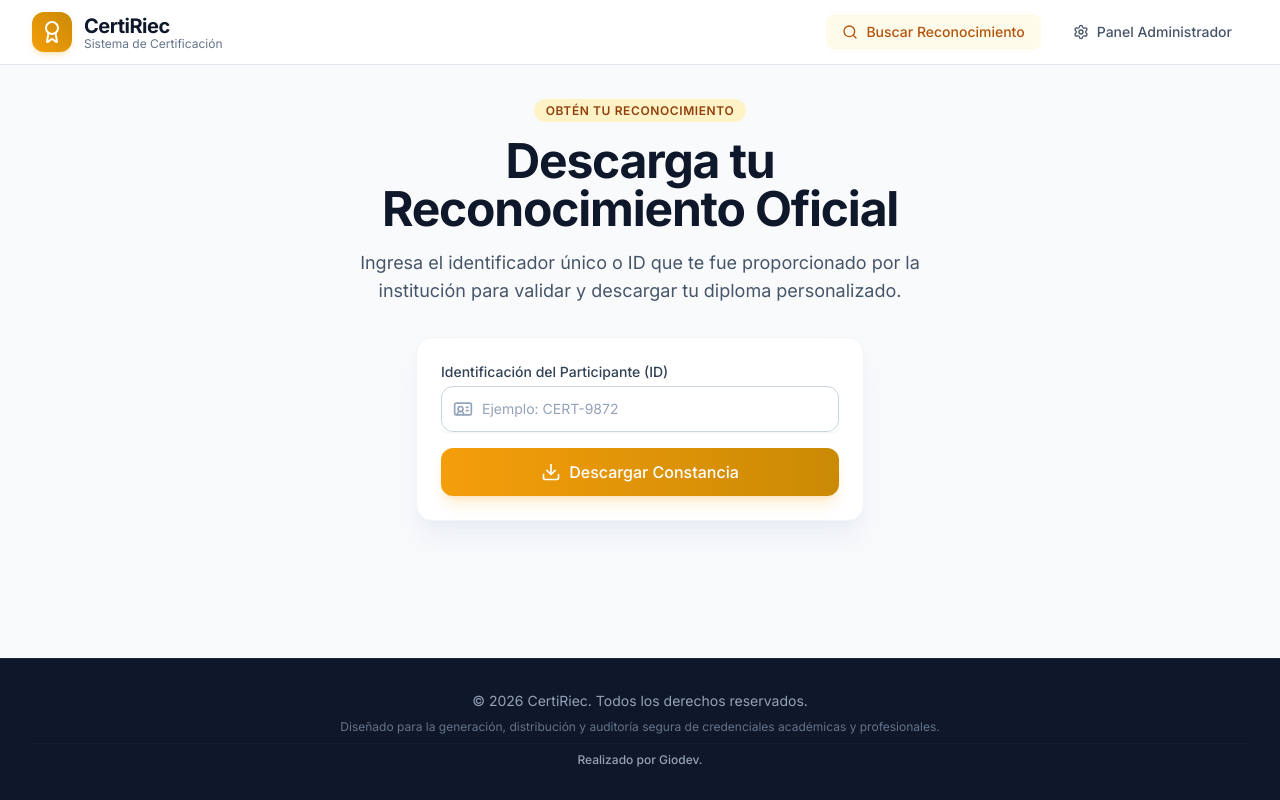
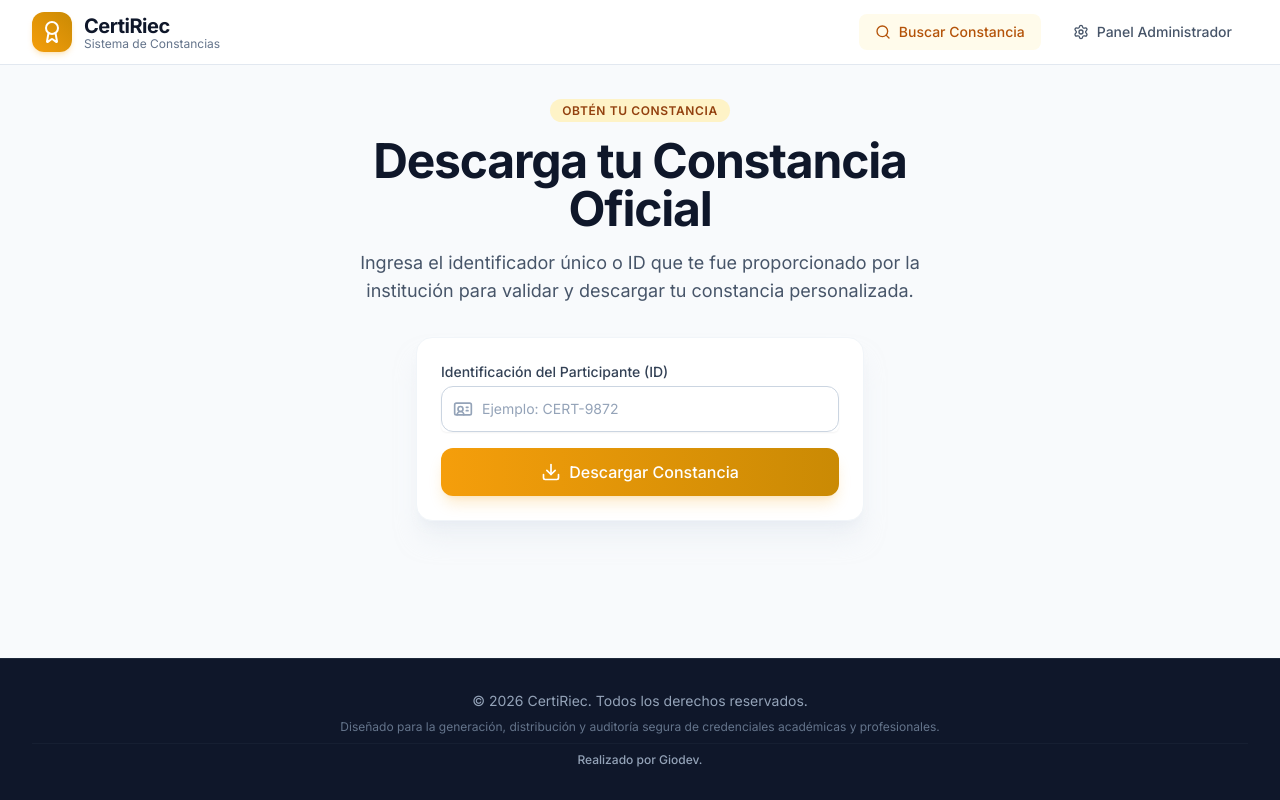
Before and after one commit to giomerida/certiriec, a plain HTML site: page index.html in a window 1280 px wide. Drawn offline with nearby package versions, Linux system fonts and the light colour scheme.

Commit message:
Corrección de textos

```diff
--- a/index.html
+++ b/index.html
@@ -3,7 +3,7 @@
 <head>
     <meta charset="UTF-8">
     <meta name="viewport" content="width=device-width, initial-scale=1.0">
-    <title>Gestor de Reconocimientos Personalizados - CertiRiec</title>
+    <title>Gestor de Constancias Personalizados - CertiRiec</title>
     <!-- Tailwind CSS para un diseño moderno y responsivo -->
     <script src="https://cdn.tailwindcss.com"></script>
     <!-- Iconos Lucide para una interfaz elegante -->
@@ -29,7 +29,7 @@
                     </div>
                     <div>
                         <span class="text-xl font-bold tracking-tight text-slate-900">CertiRiec</span>
-                        <span class="text-xs block text-slate-500 -mt-1">Sistema de Certificación</span>
+                        <span class="text-xs block text-slate-500 -mt-1">Sistema de Constancias</span>
                     </div>
                 </div>
 
@@ -37,7 +37,7 @@
                 <div class="flex items-center space-x-4">
                     <button onclick="switchView('user-portal')" id="nav-user-btn" class="flex items-center space-x-2 px-4 py-2 rounded-lg text-sm font-medium transition-colors bg-amber-50 text-amber-700">
                         <i data-lucide="search" class="w-4 h-4"></i>
-                        <span>Buscar Reconocimiento</span>
+                        <span>Buscar Constancia</span>
                     </button>
                     <button onclick="openAdminAuthModal()" id="nav-admin-btn" class="flex items-center space-x-2 px-4 py-2 rounded-lg text-sm font-medium transition-colors text-slate-600 hover:text-slate-900 hover:bg-slate-100">
                         <i data-lucide="settings" class="w-4 h-4"></i>
@@ -54,12 +54,12 @@
         <!-- VISTA 1: PORTAL DE USUARIOS (Búsqueda y Descarga) -->
         <section id="view-user-portal" class="space-y-8">
             <div class="max-w-xl mx-auto text-center space-y-4">
-                <span class="px-3 py-1 bg-amber-100 text-amber-800 rounded-full text-xs font-semibold uppercase tracking-wider">Obtén tu reconocimiento</span>
+                <span class="px-3 py-1 bg-amber-100 text-amber-800 rounded-full text-xs font-semibold uppercase tracking-wider">Obtén tu constancia</span>
                 <h1 class="text-4xl font-extrabold tracking-tight text-slate-900 sm:text-5xl">
-                    Descarga tu Reconocimiento Oficial
+                    Descarga tu Constancia Oficial
                 </h1>
                 <p class="text-lg text-slate-600">
-                    Ingresa el identificador único o ID que te fue proporcionado por la institución para validar y descargar tu diploma personalizado.
+                    Ingresa el identificador único o ID que te fue proporcionado por la institución para validar y descargar tu constancia personalizada.
                 </p>
             </div>
 
@@ -106,7 +106,7 @@
                 <div class="bg-white border border-slate-200 rounded-2xl p-4 sm:p-8 shadow-xl relative overflow-hidden flex flex-col items-center">
                     <h4 class="text-sm font-semibold uppercase tracking-wider text-slate-400 mb-4">Vista Previa del Documento Oficial</h4>
                     <div class="w-full max-w-3xl border border-slate-100 shadow-md rounded-lg overflow-hidden bg-slate-100">
-                        <!-- Canvas que renderiza el reconocimiento en vivo -->
+                        <!-- Canvas que renderiza la constancia en vivo -->
                         <canvas id="certificate-canvas" class="w-full h-auto block"></canvas>
                     </div>
                 </div>
```
